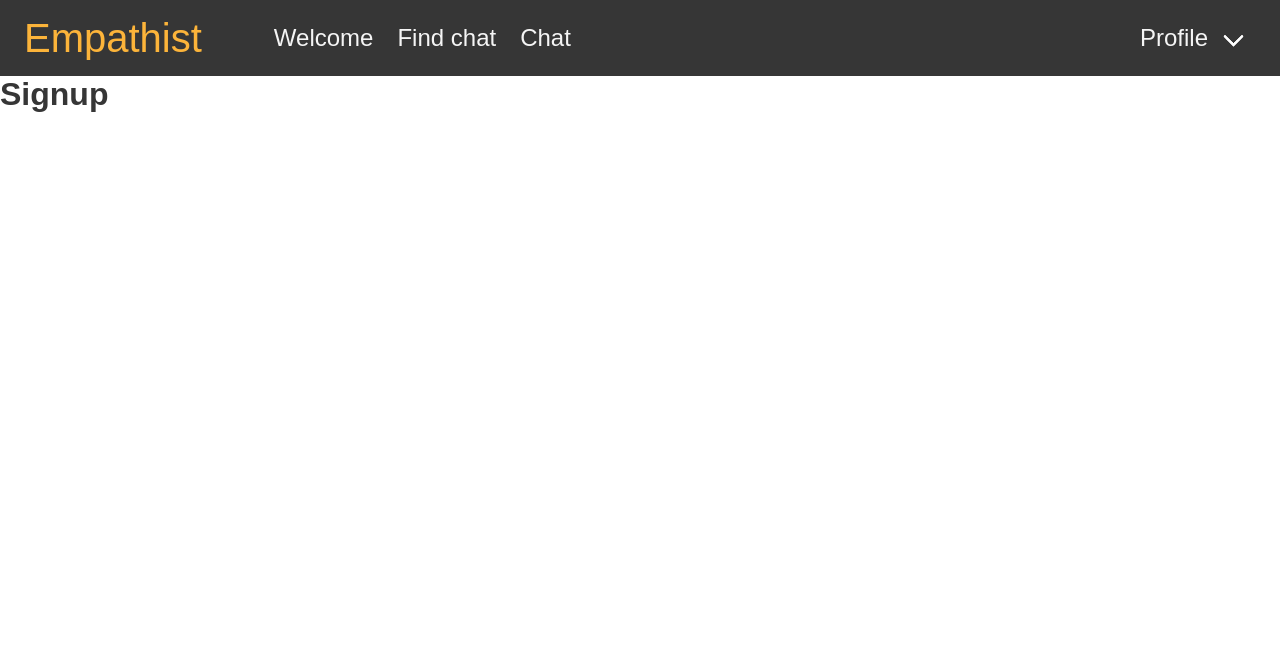
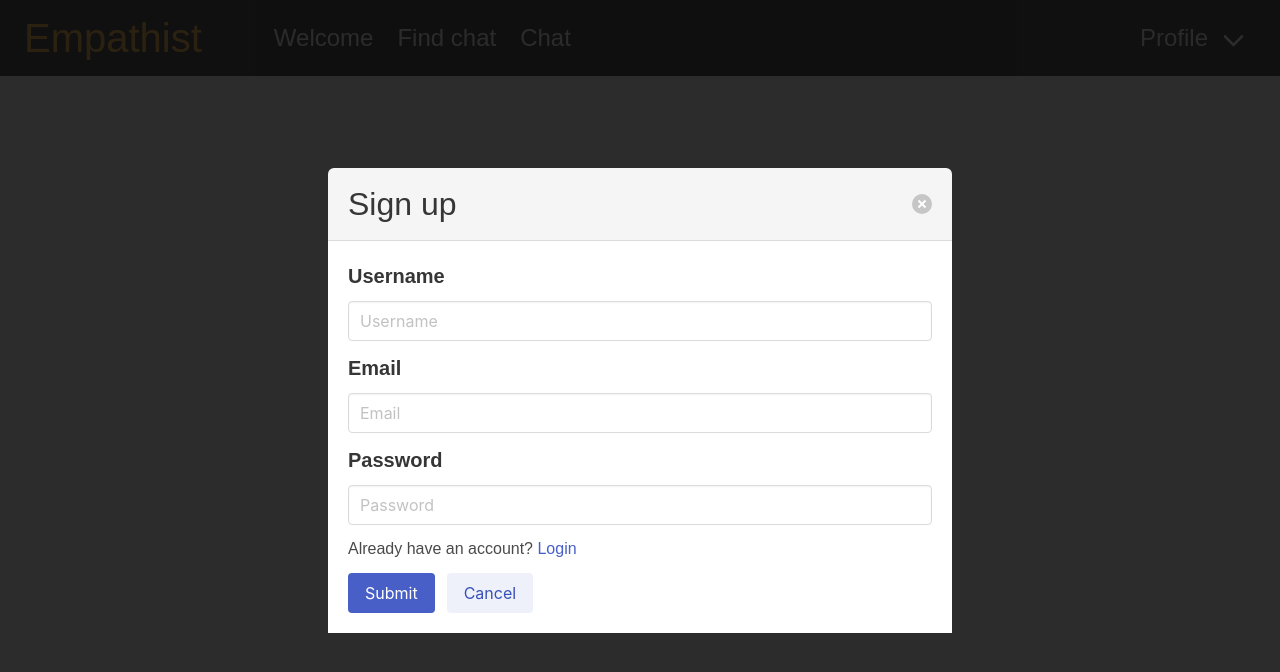
Before and after one commit to rakenduste-programmeerimine-2022/empathist, a React (Create React App) app in the folder client/: page /signup in a window 1280 px wide. Shown: the top 672 px of the page. Built offline with nearby package versions, Linux system fonts and the light colour scheme.

Commit message:
registration and login form (closes #12)

```diff
--- a/client/src/components/global/Login.js
+++ b/client/src/components/global/Login.js
@@ -1,8 +1,55 @@
+import { Link } from "react-router-dom"
+
 const Login = () => {
   return (
-    <div>
-      <div className="title">Login</div>
-    </div>
+    <>
+      <div className="modal is-active">
+        <div className="modal-background"></div>
+        <div className="modal-card px-2">
+          <header className="modal-card-head">
+            <p className="modal-card-title is-size-3">Log in</p>
+            <button className="delete" aria-label="close"></button>
+          </header>
+          <section className="modal-card-body">
+            <form>
+              <div className="field">
+                <label className="label is-size-5">Username</label>
+                <div className="control">
+                  <input
+                    className="input"
+                    type="text"
+                    placeholder="Username"
+                  ></input>
+                </div>
+              </div>
+              <div className="field">
+                <label className="label is-size-5">Password</label>
+                <div className="control">
+                  <input
+                    className="input"
+                    type="password"
+                    placeholder="Password"
+                  ></input>
+                </div>
+              </div>
+              <div className="field">
+                <p>
+                  Don't have an account? <Link to="/signup">Sign up</Link>
+                </p>
+              </div>
+              <div className="field is-grouped">
+                <p className="control">
+                  <button className="button is-link">Submit</button>
+                </p>
+                <p className="control">
+                  <button className="button is-link is-light">Cancel</button>
+                </p>
+              </div>
+            </form>
+          </section>
+        </div>
+      </div>
+    </>
   )
 }
 export default Login
--- a/client/src/components/global/Signup.js
+++ b/client/src/components/global/Signup.js
@@ -1,8 +1,65 @@
+import { Link } from "react-router-dom"
+
 const Signup = () => {
   return (
-    <div>
-      <div className="title">Signup</div>
-    </div>
+    <>
+      <div className="modal is-active">
+        <div className="modal-background"></div>
+        <div className="modal-card px-2">
+          <header className="modal-card-head">
+            <p className="modal-card-title is-size-3">Sign up</p>
+            <button className="delete" aria-label="close"></button>
+          </header>
+          <section className="modal-card-body">
+            <form>
+              <div className="field">
+                <label className="label is-size-5">Username</label>
+                <div className="control">
+                  <input
+                    className="input"
+                    type="text"
+                    placeholder="Username"
+                  ></input>
+                </div>
+              </div>
+              <div className="field">
+                <label className="label is-size-5">Email</label>
+                <div className="control">
+                  <input
+                    className="input"
+                    type="email"
+                    placeholder="Email"
+                  ></input>
+                </div>
+              </div>
+              <div className="field">
+                <label className="label is-size-5">Password</label>
+                <div className="control">
+                  <input
+                    className="input"
+                    type="password"
+                    placeholder="Password"
+                  ></input>
+                </div>
+              </div>
+              <div className="field">
+                <p>
+                  Already have an account? <Link to="/login">Login</Link>
+                </p>
+              </div>
+              <div className="field is-grouped">
+                <p className="control">
+                  <button className="button is-link">Submit</button>
+                </p>
+                <p className="control">
+                  <button className="button is-link is-light">Cancel</button>
+                </p>
+              </div>
+            </form>
+          </section>
+        </div>
+      </div>
+    </>
   )
 }
 export default Signup
```
